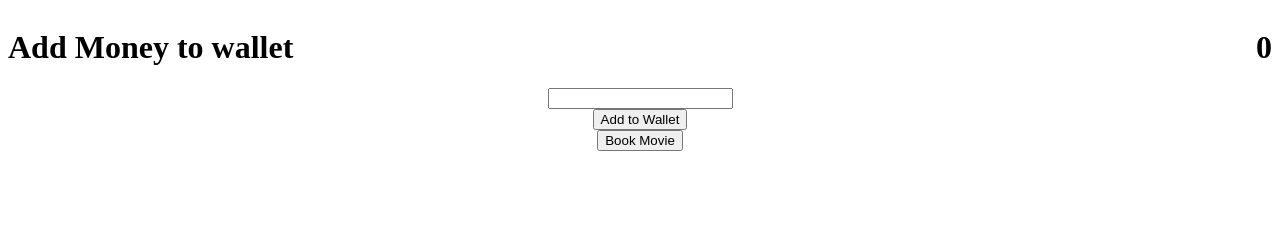
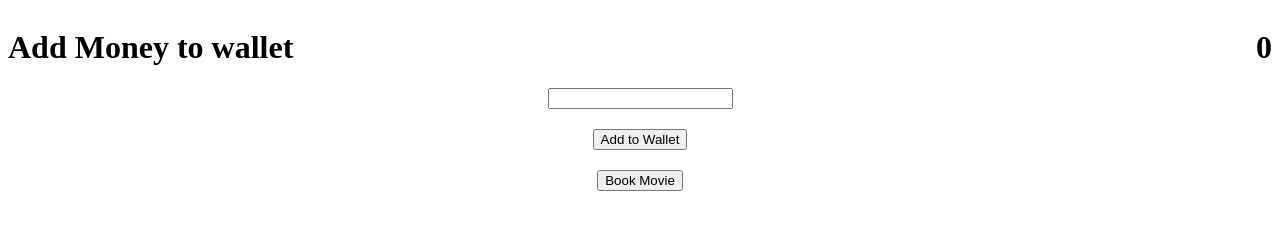
Before and after one commit to mush1998/Mini-Movie-Booking-App, a plain HTML site: page unit-3-c-3-template_468152 (1)/index.html in a window 1280 px wide. Drawn offline with Linux system fonts and the light colour scheme.

Commit message:
Arrange input and button

```diff
--- a/unit-3-c-3-template_468152 (1)/index.html
+++ b/unit-3-c-3-template_468152 (1)/index.html
@@ -15,6 +15,9 @@
       display: block;
       margin: auto;
     }
+     #add-money>div{
+      margin-bottom:20px ;
+    }
 
   </style>
   <body>
@@ -25,13 +28,14 @@
     </div>
     <div id="add-money">
       <!-- input box for accepting money with id as "amount" -->
-      <input type="number" id="amount" class="block">
+      <div> <input type="number" id="amount" class="block"></div>
+
       <!-- button with id as "add_to_wallet" -->
-      <button id="add_to_wallet"  class="block">Add to Wallet</button>
+      <div><button id="add_to_wallet" class="block">Add to Wallet</button></div>
+
       <!-- button with id as "book_movies" to go to movies.html -->
-      <button id="book_movies"  class="block">
-       Book Movie
-      </button>
+      <div> <button id="book_movies" class="block"> Book Movie</button></div>
+
     </div>
   </body>
 </html>
```
